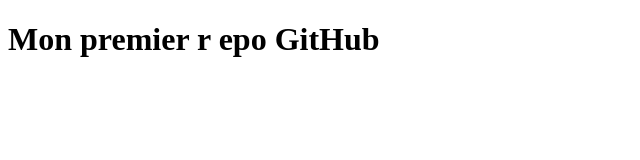
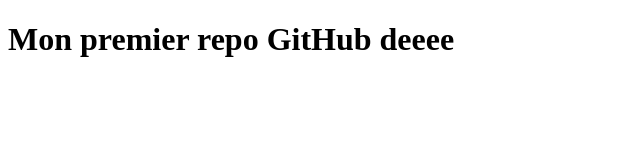
Before and after one commit to lesenechals/test, a plain HTML site: page index.html in a window 1280 px wide. Shown: the whole page, without its empty margins (0-640 px from the left). Drawn offline with Linux system fonts and the light colour scheme.

Commit message:
mon message

```diff
--- a/index.html
+++ b/index.html
@@ -7,7 +7,7 @@
 </head>
 
 <body>
-  <h1>Mon premier r epo GitHub</h1>
+  <h1>Mon premier repo GitHub deeee</h1>
 </body>
 
 </html>
```
